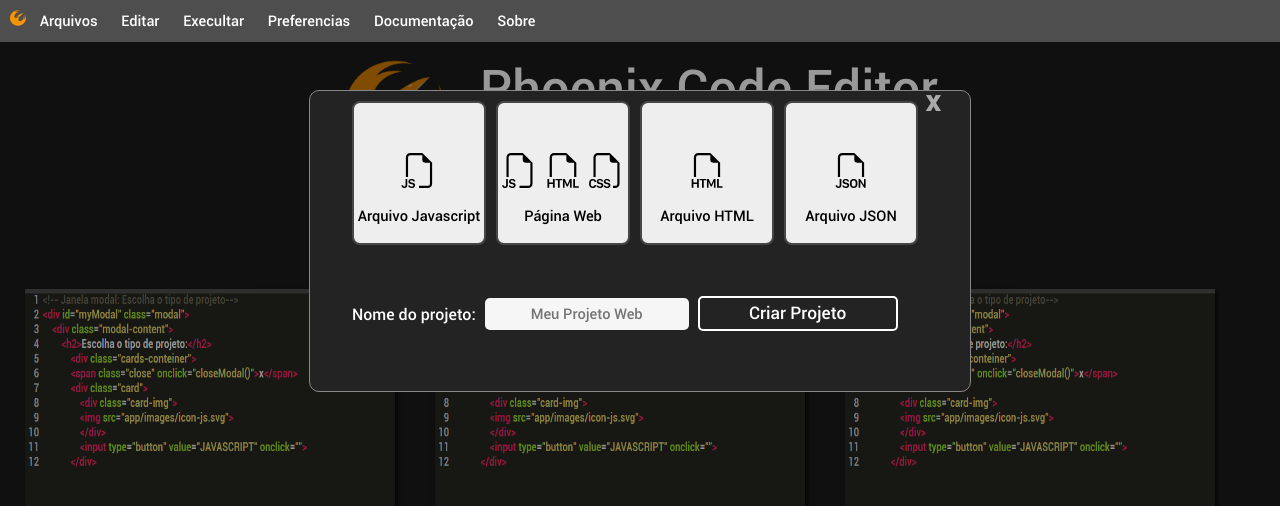
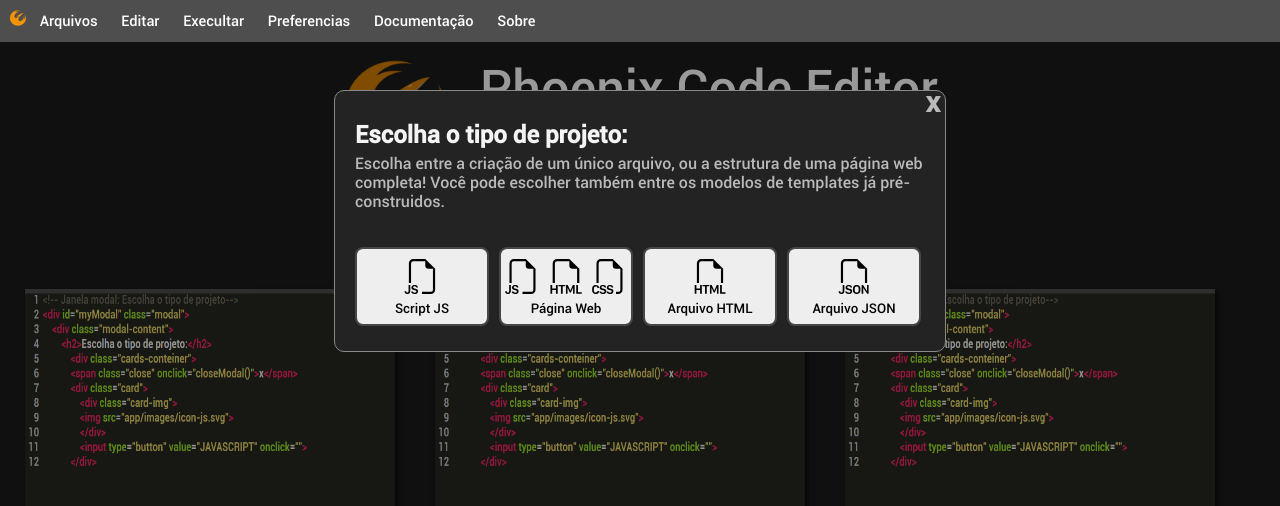
Before and after one commit to aphwolf/cat-code-editor, a website: page index.html in a window 1280 px wide. Both pictures are taken after a click on the button "Novo Projeto". Drawn offline with Linux system fonts and the light colour scheme.

Commit message:
designer home

```diff
--- a/app/css/index.css
+++ b/app/css/index.css
@@ -180,11 +180,6 @@
     margin-left: 60px;
 }
 
-h2{
-    font-size: 1.1em;
-    text-align: center;
-}
-
 /* formacao dos blocos no modal */
 
 .bloco-cont{
@@ -225,17 +220,24 @@
 
 /* Estilo do conteúdo do modal */
 .modal-content {
+    position: relative;
     display: grid;
     justify-content: center;
     border-radius: 10px;
     background-color: #232323;
-    color: white;
+    color: rgb(244, 244, 244);
     margin: auto;
     padding: 10px;
     border: 1px solid #888;
-    width: 50%;
-    height: 280px;
-    transition: 1s;
+    width: 580px;
+    height: 240px;
+    padding-left: 20px;
+
+}
+
+.modal-content span {
+    color: rgb(186, 186, 186);
+    margin-top: -30px;
 }
 
 .modal-content input[type='text']{
@@ -270,11 +272,11 @@
 .close {
     position: absolute;
     color: #aaa;
-    right: 340px;
+    right: 5px;
     font-size: 28px;
     font-weight: bold;
     display: inline;
-    top: 45px;
+    top: 25px;
 }
 
 .close:hover,
@@ -288,14 +290,15 @@
 
 .cards-conteiner {
     display: flex;
+    margin-top: 20px;
 }
 
 .card {
     display: grid;
     position: relative;
-    font-size: 11pt;
+    font-size: 10pt;
     width: 130px;
-    height: 140px;
+    height: 75px;
     background-color: rgb(238, 238, 238);
     color: black;
     text-align: center;
@@ -311,12 +314,12 @@
 
 .card-img {
     display: flex;
+    padding-top: 10px;
 }
 
 .card-img img{
     width: 100%;
     height: 35px;
-    margin-top: 50px;
     border-top-left-radius: 5px;
     border-top-right-radius: 5px;
 
--- a/index.html
+++ b/index.html
@@ -88,7 +88,6 @@
     </section>
 
 </main>
-
          <!-- Secçaona direita do projeto -->
          <div class="galeria">
             <img src="app/images/_C__Users_Leo_Documents_phoenix_phoenix-code-editor_app_editor.html.png">
@@ -99,15 +98,19 @@
 <!-- Janela modal: Escolha o tipo de projeto-->
 <div id="myModal" class="modal">
     <div class="modal-content">
-
+        <span class="close" onclick="closeModal()">x</span>
+        <h2>Escolha o tipo de projeto:</h2>
+          <span>
+            Escolha entre a criação de um único arquivo, ou a estrutura de uma página web completa! Você
+            pode escolher também entre os modelos de templates já pré-construidos.
+          </span>
             <div class="cards-conteiner">
-            <span class="close" onclick="closeModal()">x</span>
 
             <div class="card" onclick="newProjectJs()">
                 <div class="card-img">
                 <img src="app/images/icon-js.svg">
                 </div>
-                <label>Arquivo Javascript</label>
+                <label>Script JS</label>
             </div>
 
             <div class="card" onclick="newProjectWeb()">
@@ -132,15 +135,7 @@
                 </div>
                 <label>Arquivo JSON</label>
             </div>
-
        </div>
-
-       <div>
-        <label>Nome do projeto:</label>
-        <input type="text" placeholder="Meu Projeto Web" id="nome-projeto">
-        <input type="button" value="Criar Projeto">
-    </div>
-
     </div>
 </div>
 
```
Also changed, not shown: app/editor-web.html (+5 -3 lines), app/js/auto-complete.js (+12 -9 lines).
